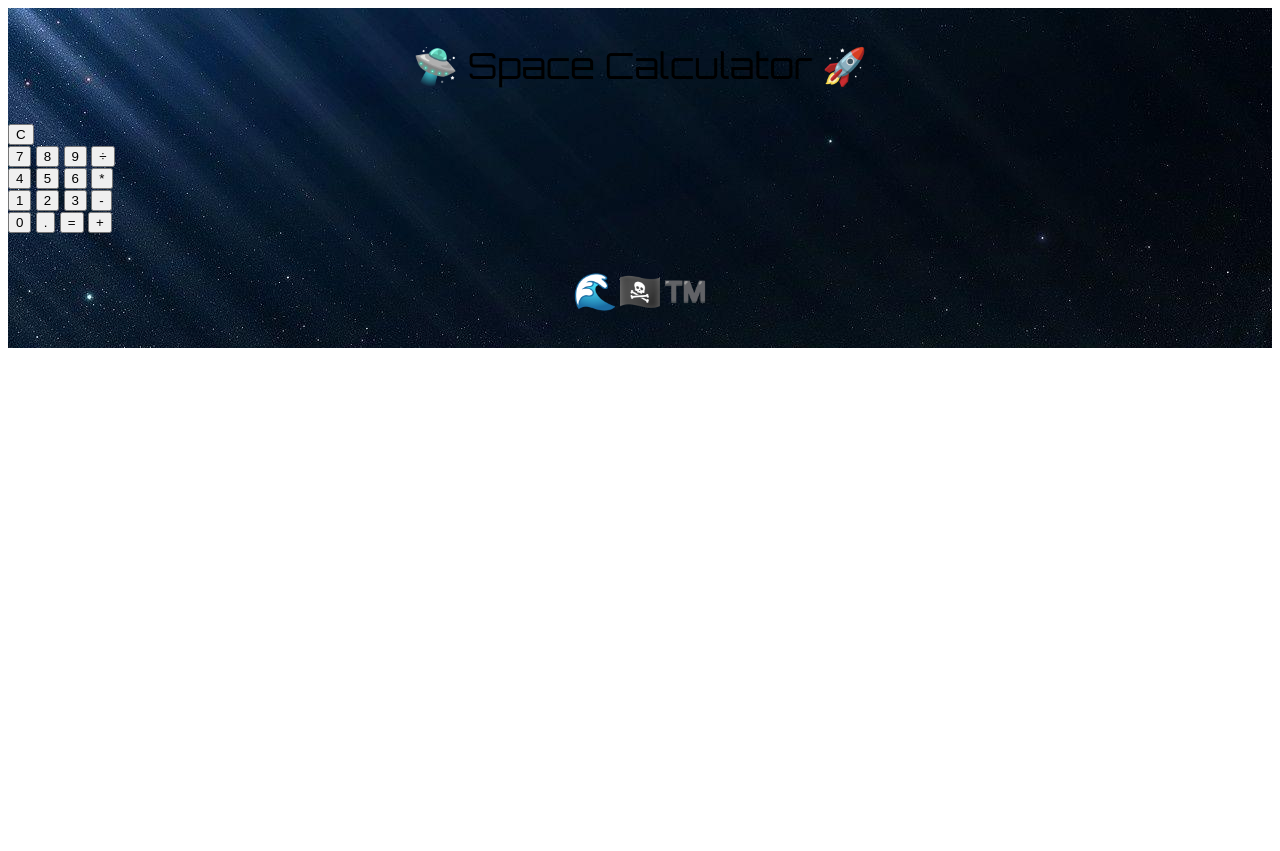
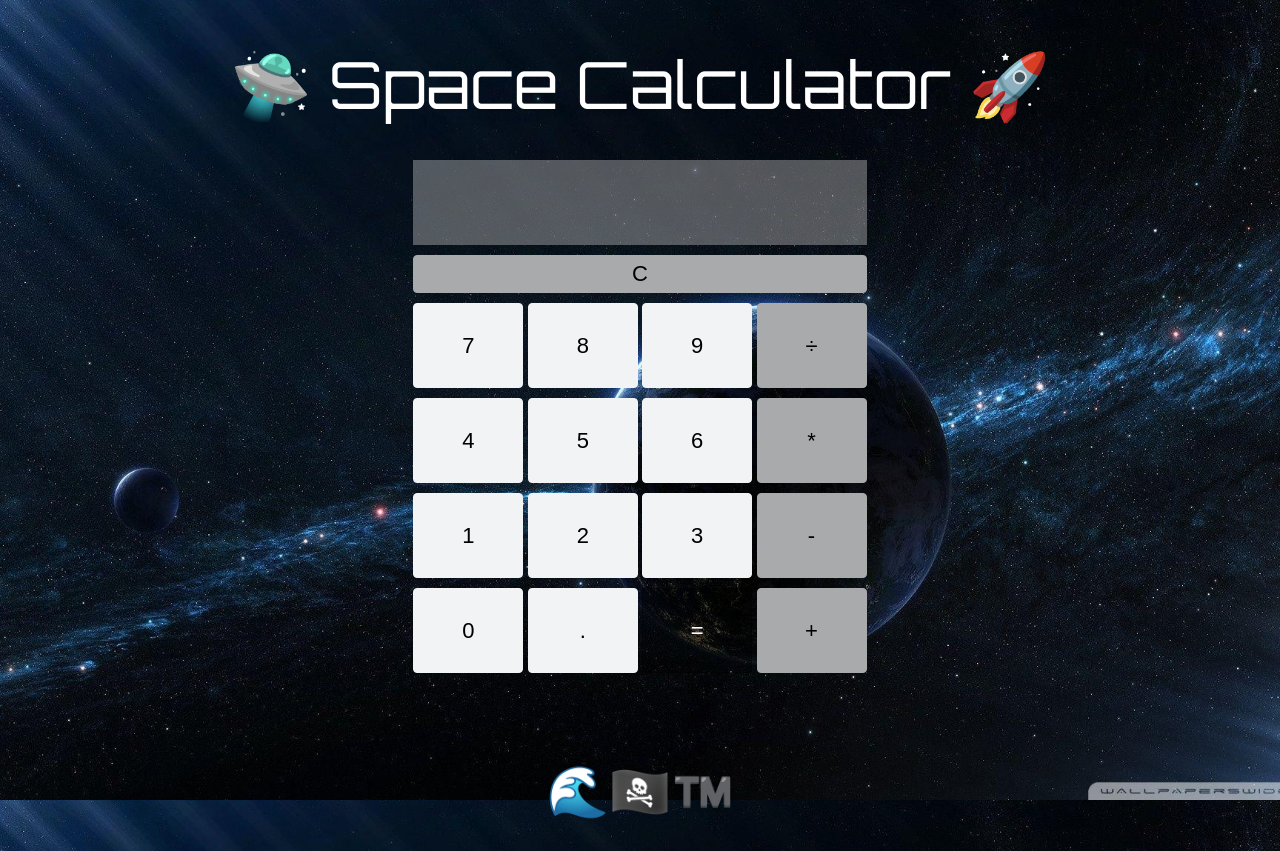
Before and after one commit to WavyBoyJodii/js-calculator, a plain HTML site: page index.html in a window 1280 px wide. Before the commit the page ends 800 px from the top, so only its background shows below. Drawn offline with Linux system fonts and the light colour scheme.

Commit message:
Style page fully I setup the basic user interface of the page so that it is attractive next start building the functionality with javascript

```diff
--- a/index.html
+++ b/index.html
@@ -15,7 +15,6 @@
     <title>TJ's Calculator</title>
   </head>
   <body>
-    <div class="page">
     <div id="header">🛸 Space Calculator 🚀</div>
     <div id="main">
       <div class="calculator">
@@ -48,6 +47,5 @@
       </div>
     </div>
     <div id="footer">🌊🏴‍☠️™️</div>
-    </div>
   </body>
 </html>
--- a/style.css
+++ b/style.css
@@ -1,12 +1,16 @@
+html {
+  background: url("img/spaceWallpaper.jpg") no-repeat center center fixed;
+  -webkit-background-size: cover;
+  -moz-background-size: cover;
+  -o-background-size: cover;
+  background-size: cover;
+}
+
 body {
   display: flex;
   flex-direction: column;
+  justify-content: space-between;
   font-family: "Orbitron", sans-serif;
-}
-
-.page {
-  background-image: url("/images/spaceWallpaper.jpg");
-  background-repeat: no-repeat;
 }
 
 #header,
@@ -16,12 +20,100 @@ body {
   margin: auto;
   padding-top: 35px;
   padding-bottom: 35px;
-  font-size: 36px;
+  font-size: 65px;
+  color: white;
 }
 
 #main {
   display: flex;
   flex-direction: column;
   justify-content: center;
+  align-content: center;
   margin: 0;
 }
+
+.calculator {
+  height: 75%;
+  width: max-content;
+  display: flex;
+  flex-direction: column;
+  justify-content: center;
+  align-content: center;
+  margin: auto;
+  gap: 10px;
+  padding-bottom: 50px;
+}
+
+.display {
+  height: 85px;
+  width: 100%;
+  background-color: rgb(199, 199, 199, 0.4);
+}
+
+.rows {
+  justify-content: space-between;
+}
+
+button {
+  height: 85px;
+  width: 110px;
+  flex: 1;
+  font-size: 22px;
+}
+
+.clear {
+  width: 100%;
+  background-color: #a9aaac;
+  border: 1px solid #a9aaac;
+  border-radius: 4px;
+  padding-top: 5px;
+  padding-bottom: 5px;
+}
+
+.clear:hover,
+.maths:hover,
+.numbers:hover,
+.equals:hover {
+  cursor: pointer;
+}
+
+.clear:hover,
+.maths:hover {
+  background-color: #898a8b;
+  border: 1px solid #898a8b;
+}
+.numbers {
+  background-color: #f1f3f4;
+  border: 1px solid #f1f3f4;
+  border-radius: 4px;
+}
+
+.numbers:hover {
+  background-color: #bcbebe;
+  border: 1px solid #bcbebe;
+}
+
+.maths {
+  background-color: #a9aaac;
+  border: 1px solid #a9aaac;
+  border-radius: 4px;
+}
+
+.equals {
+  background-color: rgb(0, 0, 0, 0.3);
+  border: 1px solid rgb(0, 0, 0, 0.3);
+  border-radius: 4px;
+  color: white;
+}
+
+.equals:hover {
+  background-color: rgba(226, 226, 226, 0.3);
+  border: 1px solid rgb(226, 226, 226, 0.3);
+  /* color: black; */
+}
+#footer {
+  /* align-self: baseline; */
+  height: 50px;
+  font-size: 50px;
+  /* margin-top: -50px; */
+}
```
Also changed, not shown: img/spaceWallpaper.jpg (renamed from images/spaceWallpaper.jpg). Lines whose indentation alone changed are shown as unchanged.
